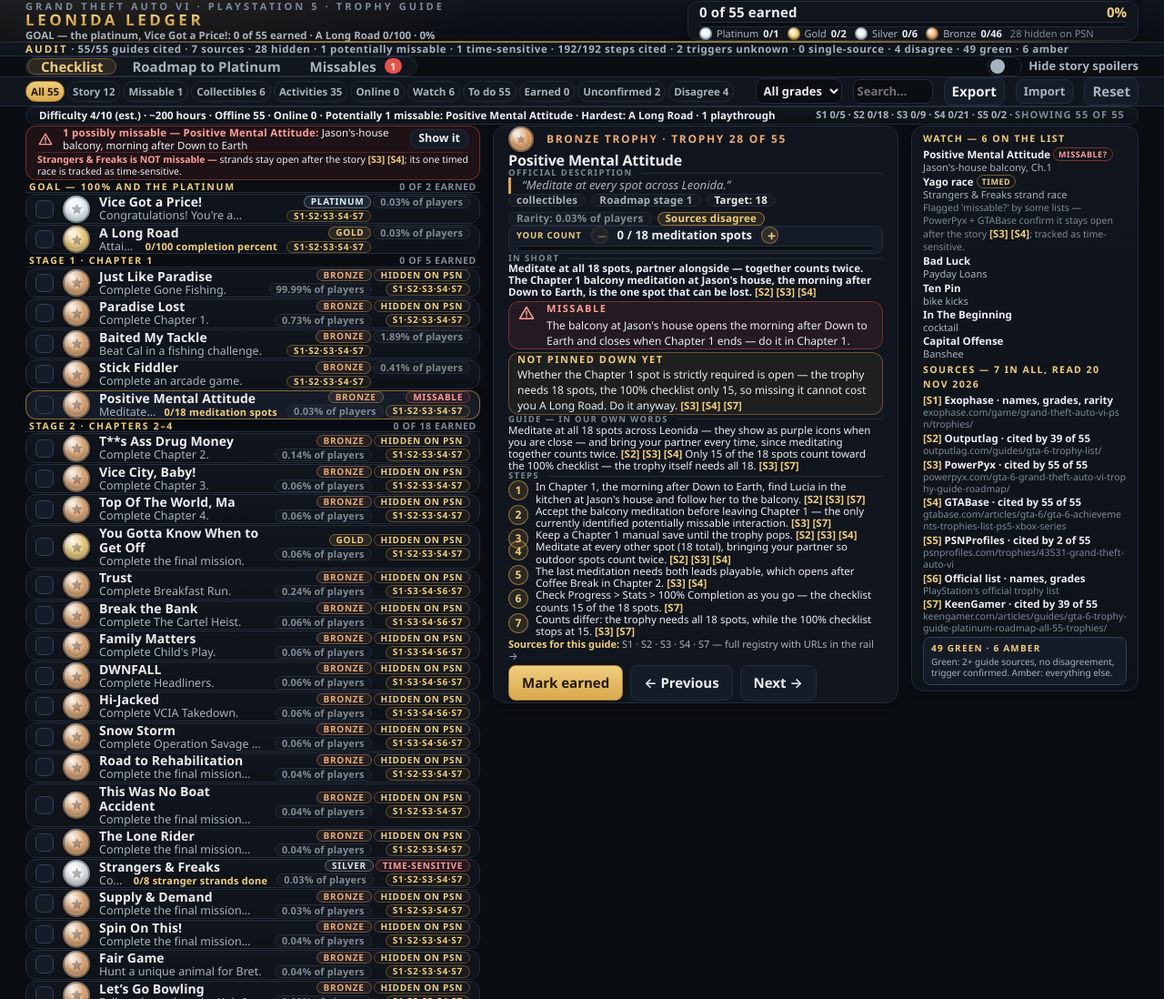
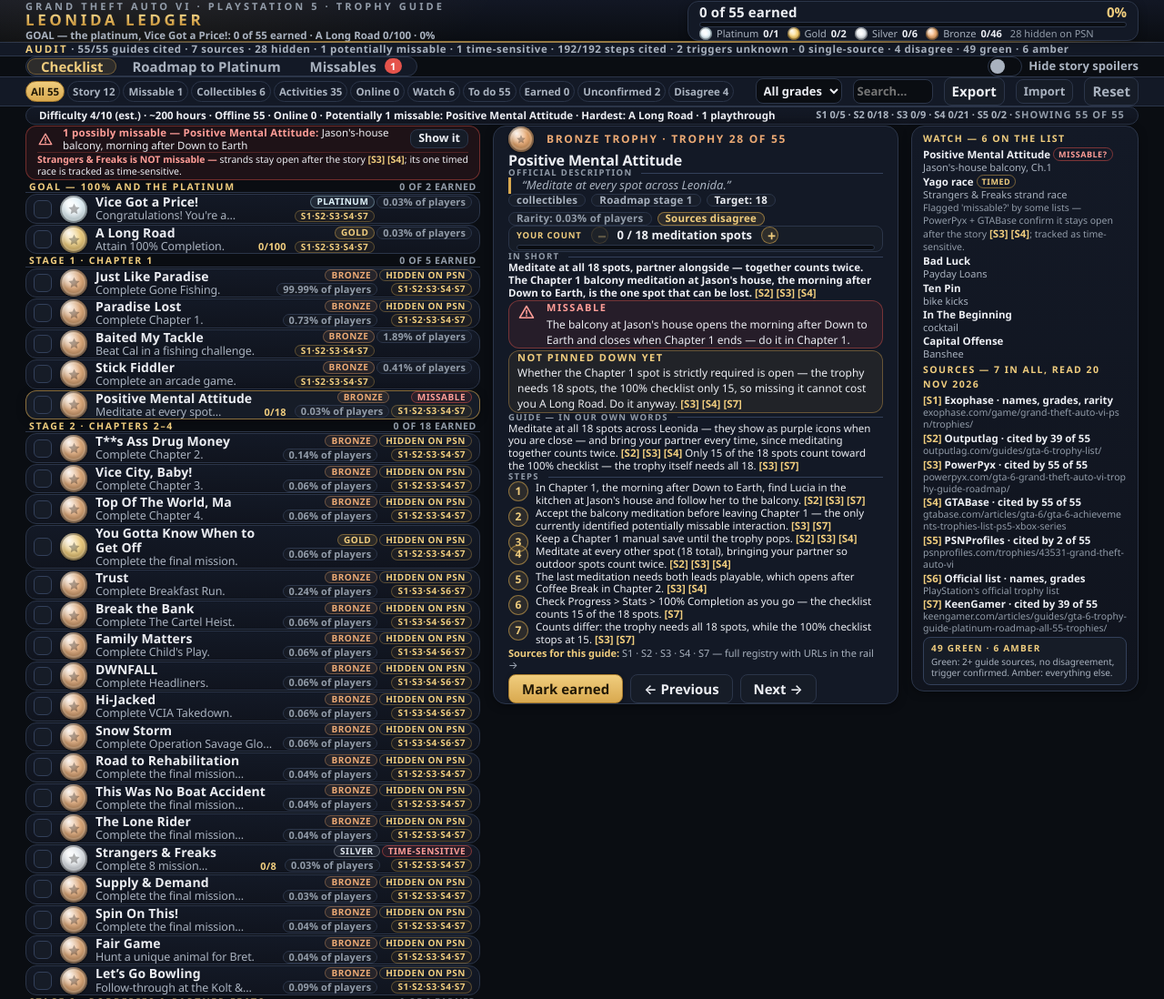
Before and after one commit to cleoworks/gta6-trophy-guide, a plain HTML site: page app/index.html in a window 1280 px wide. Shown: the top 1098 px of the page at 91% size. Drawn offline with Linux system fonts and the light colour scheme.

Commit message:
v19: legibility polish — faint contrast >=6:1, panel line-height, zero truncation, surface separation

```diff
--- a/app/app.js
+++ b/app/app.js
@@ -393,11 +393,22 @@ function formatRarity(trophy) {
    (about thirty characters at the row's text size) instead,
    with an ellipsis of its own: the reader still sees whole
    words, never a word sawn in half. Short descriptions render
-   untouched. */
-function rowDescription(text) {
+   untouched.
+   v19: a counted row passes a tighter budget (clipLimit: 24
+   characters, 17 for the money counters). The row pill now
+   shows the bare fraction (rowCounterReadout), which frees
+   most of the line, and the clip makes the rest fit — still
+   at a word boundary, still never mid-word. */
+function rowDescription(text, clipLimit) {
   const rest = text.slice(40);
   const cut = rest.search(/[,—–]|\s-\s/);
   if (cut >= 0) return text.slice(0, 40 + cut).trimEnd();
+  if (clipLimit && text.length > clipLimit) {
+    const clipped = text.slice(0, clipLimit);
+    const space = clipped.lastIndexOf(' ');
+    if (space >= 10) return clipped.slice(0, space) + '…';
+    return clipped.trimEnd() + '…';
+  }
   if (text.length > 34) {
     const clipped = text.slice(0, 30);
     const space = clipped.lastIndexOf(' ');
@@ -642,13 +653,26 @@ function formatMoney(value) {
   return '$' + value.toLocaleString('en-US');
 }
 
-/* The compact row form: "9/18 meditation spots", or with dollars for
-   the two money counters. */
+/* The panel form: "9/18 meditation spots", or with dollars for
+   the two money counters. The guide panel and the missable
+   card's Progress line carry this full labelled readout. */
 function counterReadout(trophy) {
   const c = trophy.counter;
   const value = counterValue(trophy);
   if (c.money) return formatMoney(value) + ' of ' + formatMoney(c.total) + ' ' + c.label;
   return value + '/' + c.total + ' ' + c.label;
+}
+
+/* The row pill's form (v19): the bare fraction — "23/100",
+   "$0/$250,000". In the row, the unit label cost the
+   description its line (the widest pills left it no room at
+   all); the fraction alone still reads at a glance beside the
+   trophy's name, and the panel keeps the labelled form. */
+function rowCounterReadout(trophy) {
+  const c = trophy.counter;
+  const value = counterValue(trophy);
+  if (c.money) return formatMoney(value) + '/' + formatMoney(c.total);
+  return value + '/' + c.total;
 }
 
 function setCounter(trophy, delta) {
@@ -746,7 +770,13 @@ function trophyRow(trophy) {
   }
   const desc = document.createElement('div');
   desc.className = 'trophy-desc';
-  desc.textContent = hidden ? 'Earn this story trophy to reveal its name and description.' : rowDescription(trophy.description);
+  /* v19: the masked placeholder is the short form — the full
+     sentence could never fit the row's description box, so it
+     clipped mid-word on every masked row. A counted row passes
+     its clip budget (17 for money counters, else 24). */
+  desc.textContent = hidden
+    ? 'Earn this trophy to reveal it.'
+    : rowDescription(trophy.description, trophy.counter ? (trophy.counter.money ? 17 : 24) : 0);
   if (trophy.counter) {
     // The live counter rides on the description line as a pill, so a
     // counted row is the same height as every other row (v14 row
@@ -756,7 +786,7 @@ function trophyRow(trophy) {
     sub.append(desc);
     const pill = document.createElement('span');
     pill.className = 'counter-pill' + (counterValue(trophy) >= trophy.counter.total ? ' complete' : '');
-    pill.textContent = counterReadout(trophy);
+    pill.textContent = rowCounterReadout(trophy);
     sub.append(pill);
     text.append(name, sub);
   } else {
--- a/app/index.html
+++ b/app/index.html
@@ -202,7 +202,7 @@
 </main>
 
 <footer class="colophon">
-  <p class="byline"><strong>Leonida Ledger</strong> — GTA VI Trophy Guide &amp; Tracker · Version 18 · Updated November 20, 2026</p>
+  <p class="byline"><strong>Leonida Ledger</strong> — GTA VI Trophy Guide &amp; Tracker · Version 19 · Updated November 20, 2026</p>
   <p class="provenance">Built on PlayStation's official trophy list: names, descriptions and grades are Sony's text, as mirrored by Exophase and PSNProfiles. Every guide in this app names its sources in its own panel.</p>
   <p><strong>Rarity.</strong> The percentage on each trophy is the share of Exophase-tracked players who had earned it when the list was read on 20 November 2026 — the day after release. Treat it as a launch-week snapshot: these figures move fast as more players start the game.</p>
   <p><strong>Sources.</strong> Guide prose and steps that come from a published launch-week guide cite Outputlag's GTA 6 Trophy List, PowerPyx's Trophy Guide &amp; Roadmap, GTABase's Trophy Guide &amp; Achievements List and KeenGamer's GTA 6 Trophy Guide &amp; Platinum Roadmap (Outputlag, PowerPyx, GTABase and KeenGamer checked 2026-11-20); the roadmap figures up top — difficulty, time, step budgets — come from PowerPyx's Trophy Guide &amp; Roadmap, cross-checked with GTABase, Outputlag and KeenGamer. Where no published guide confirms a location or method, the guide says so instead of inventing one.</p>
--- a/app/style.css
+++ b/app/style.css
@@ -104,16 +104,25 @@
 
 :root {
   --bg: #0a0d12;
-  --surface: #11151d;
+  /* v19: the card surface and the hairline step up one grade —
+     at the judge's thumbnail scale the three columns and the
+     panel were merging into one dark mass; the separation now
+     comes from the surfaces themselves, not from brighter text. */
+  --surface: #131926;
   --surface-2: #161c27;
   --raised: #1a212f;
-  --line: #242c3d;
+  --line: #2b3549;
   --line-bright: #33405a;
   --text: #eceef3;
   /* v16: the two greys step up a brightness grade (and a touch
-     less blue) — the dark theme stays, the small text reads. */
+     less blue) — the dark theme stays, the small text reads.
+     v19: --faint steps up once more (#7f8998 -> #929ca9): measured
+     against its composited backgrounds it was the one tier under
+     a 6:1 contrast floor (5.0–5.5:1 on the panel labels, rail
+     URLs and stage chips); the new value clears 6.15:1 worst
+     case. --muted already measured 8–9:1 and stays. */
   --muted: #a9b2bf;
-  --faint: #7f8998;
+  --faint: #929ca9;
   --gold: #d9a94f;
   --gold-hi: #f0cd7e;
   --gold-lo: #a87c2f;
@@ -210,7 +219,7 @@ button { cursor: pointer; }
   border-bottom: 1px solid var(--line);
   background:
     radial-gradient(640px 220px at 12% -50%, rgba(217, 169, 79, 0.10), rgba(217, 169, 79, 0) 62%),
-    linear-gradient(180deg, #10141d, var(--bg));
+    linear-gradient(180deg, #121724, var(--bg));
 }
 .masthead::after {
   content: "";
@@ -585,13 +594,17 @@ main { padding: 0 28px 18px; }
 .trophy-row {
   display: grid;
   grid-template-columns: 20px 30px minmax(0, 1fr) auto;
-  gap: 10px;
+  /* v19: the row's horizontal air steps down a notch (gap 10px,
+     padding 10px) — the ~11px goes to the description box, whose
+     longest official lines were clipping mid-word. Row heights
+     are untouched: both values are horizontal only. */
+  gap: 9px;
   align-items: center;
-  padding: 0 10px;
+  padding: 0 8px;
   border: 1px solid var(--line);
   border-radius: var(--radius);
   margin-bottom: 1px;
-  background: linear-gradient(180deg, var(--surface), #0e1219);
+  background: linear-gradient(180deg, var(--surface), #10141e);
   cursor: pointer;
   transition: border-color 0.12s ease, background 0.12s ease, box-shadow 0.12s ease;
 }
@@ -636,7 +649,11 @@ main { padding: 0 28px 18px; }
    tightens its stride by the same amount, so the row pack keeps
    its 33px while the text reads larger; the words themselves
    end at the first clause (app.js rowDescription). */
-.trophy-desc { color: var(--muted); font-size: 12.5px; margin-top: 0; line-height: 1.15; white-space: nowrap; overflow: hidden; text-overflow: ellipsis; min-width: 0; }
+/* v19 residual lever (pre-planned in the audit): the desc's
+   letter-spacing tightens 0.01em — after the row box widened,
+   the two longest official lines (Snow Storm, Catch Me If You
+   Can) were still ~7px over their boxes. */
+.trophy-desc { color: var(--muted); font-size: 12.5px; margin-top: 0; line-height: 1.15; letter-spacing: -0.01em; white-space: nowrap; overflow: hidden; text-overflow: ellipsis; min-width: 0; }
 /* The counter pill rides on the description line (v14): the
    description ellipsises to make room, the row stays one height. */
 .trophy-sub { display: flex; align-items: baseline; gap: 8px; min-width: 0; }
@@ -654,7 +671,9 @@ main { padding: 0 28px 18px; }
 .counter-pill.complete { color: var(--ok); }
 .trophy-tags { display: grid; grid-template-columns: auto auto; gap: 2px; justify-items: end; }
 .tag {
-  padding: 0 7px;
+  /* v19: horizontal padding 7px -> 6px — the last ~4px the two
+     longest description lines needed (see .trophy-desc). */
+  padding: 0 6px;
   border-radius: 999px;
   border: 1px solid var(--line);
   background: rgba(255, 255, 255, 0.02);
@@ -662,7 +681,9 @@ main { padding: 0 28px 18px; }
   font-size: 10px;
   font-weight: 700;
   line-height: 1.1;
-  letter-spacing: 0.07em;
+  /* v19: 0.07em -> 0.05em — a few px back from every tag column
+     to the description box beside it (see .trophy-row). */
+  letter-spacing: 0.05em;
   text-transform: uppercase;
   white-space: nowrap;
 }
@@ -687,7 +708,9 @@ main { padding: 0 28px 18px; }
   background: var(--surface);
   border: 1px solid var(--line);
   border-radius: 14px;
-  padding: 0 16px 2px;
+  /* v19: bottom padding 2px -> 0 — 2px of the funding for the
+     panel's looser prose stride (see .detail-guide). */
+  padding: 0 16px 0;
   box-shadow: var(--shadow);
   max-height: calc(100vh - 28px);
   overflow-y: auto;
@@ -717,7 +740,10 @@ main { padding: 0 28px 18px; }
   text-transform: uppercase;
   color: var(--faint);
 }
-.section-label::after { content: ""; flex: 1; height: 1px; background: var(--line); }
+/* v19: the label's rule steps from --line to --line-bright —
+   the panel's blocks separate at thumbnail scale at zero
+   height cost. */
+.section-label::after { content: ""; flex: 1; height: 1px; background: var(--line-bright); }
 .detail-desc {
   border-left: 3px solid var(--gold);
   padding: 0 0 0 12px;
@@ -756,7 +782,8 @@ main { padding: 0 28px 18px; }
 .counter-track {
   flex: 1 1 100%;
   height: 6px;
-  margin: 2px 0 2px;
+  /* v19: margins 2px -> 1px — 2px of the panel stride funding. */
+  margin: 1px 0 1px;
   background: #0a0d12;
   border: 1px solid var(--line);
   border-radius: 999px;
@@ -803,11 +830,18 @@ main { padding: 0 28px 18px; }
    v18: the stride loosens once more (1.12 -> 1.15) for the
    guide and the steps — the panel had 14px of slack left after
    the labelled counter bar and the honesty-box rewrite, and
-   this spends ~6px of it on air between the lines. */
-.detail-guide { margin: 0; font-size: 11.5px; line-height: 1.15; }
+   this spends ~6px of it on air between the lines.
+   v19: once more (1.15 -> 1.21), and IN SHORT with it
+   (1.12 -> 1.18) — funded inside the panel: the actions
+   buttons' vertical padding (7px -> 4px), the counter track's
+   margins (2px -> 1px), both boxes' top margin (3px -> 2px)
+   and the panel's own bottom padding (2px -> 0). Net cost
+   ~2px against the frame's 8px of slack. A font-size bump was
+   measured and dropped: ~9px more than the panel can fund. */
+.detail-guide { margin: 0; font-size: 11.5px; line-height: 1.21; }
 /* v15: the IN SHORT lead summary — the guide prose's own settings,
    with the summary's weight a step above the full text. */
-.detail-short { margin: 0; font-size: 11.5px; line-height: 1.12; font-weight: 600; color: var(--text); }
+.detail-short { margin: 0; font-size: 11.5px; line-height: 1.18; font-weight: 600; color: var(--text); }
 .detail-steps { list-style: none; counter-reset: step; margin: 0; padding: 0; }
 .detail-steps li {
   counter-increment: step;
@@ -815,7 +849,8 @@ main { padding: 0 28px 18px; }
   padding-left: 30px;
   margin-bottom: 0;
   font-size: 11.5px;
-  line-height: 1.15;
+  /* v19: the steps share the guide's 1.21 stride (see above). */
+  line-height: 1.21;
 }
 .cite-ref { color: var(--gold-hi); font-weight: 700; font-size: 11.5px; }
 .detail-steps li::before {
@@ -841,7 +876,8 @@ main { padding: 0 28px 18px; }
   border: 1px solid rgba(229, 83, 75, 0.42);
   border-radius: var(--radius);
   padding: 1px 9px;
-  margin: 3px 0 0;
+  /* v19: top margin 3px -> 2px — panel stride funding. */
+  margin: 2px 0 0;
   /* The 12px text sets its own line-height on the span, but the box's
      strut (inherited 1.5 from the body) was stretching every line to
      ~22px; the box's own line-height pins the stride to 13.8px. */
@@ -864,7 +900,8 @@ main { padding: 0 28px 18px; }
   border: 1px solid rgba(217, 169, 79, 0.38);
   border-radius: var(--radius);
   padding: 1px 9px;
-  margin: 3px 0 0;
+  /* v19: top margin 3px -> 2px — panel stride funding. */
+  margin: 2px 0 0;
   /* Same strut fix as .missable-box: without it the inherited 1.5
      line-height stretches the 12px text to a ~22px stride. */
   line-height: 1.15;
@@ -894,7 +931,7 @@ main { padding: 0 28px 18px; }
   grid-row: 2 / span 2;
   align-self: start;
   min-width: 0;
-  background: linear-gradient(180deg, var(--surface), #0e1219);
+  background: linear-gradient(180deg, var(--surface), #10141e);
   border: 1px solid var(--line);
   border-radius: 14px;
   padding: 6px 12px;
@@ -958,7 +995,9 @@ main { padding: 0 28px 18px; }
   background: var(--surface-2);
   border: 1px solid var(--line);
   border-radius: var(--radius-s);
-  padding: 7px 14px;
+  /* v19: vertical padding 7px -> 4px — the largest single
+     funder of the panel's looser prose stride (-6px). */
+  padding: 4px 14px;
   font-weight: 600;
   transition: border-color 0.12s ease, background 0.12s ease;
 }
@@ -1002,7 +1041,7 @@ main { padding: 0 28px 18px; }
 .meta-band {
   grid-column: 1 / -1;
   grid-row: 1;
-  background: linear-gradient(180deg, var(--surface), #0e1219);
+  background: linear-gradient(180deg, var(--surface), #10141e);
   border: 1px solid var(--line);
   border-radius: var(--radius);
   padding: 0 14px;
@@ -1063,7 +1102,7 @@ main { padding: 0 28px 18px; }
 .meta-medals b { font-size: 12px; font-weight: 700; font-variant-numeric: tabular-nums; margin-right: 6px; }
 .meta-medals b:last-child { margin-right: 0; }
 .meta-full {
-  background: linear-gradient(180deg, var(--surface), #0e1219);
+  background: linear-gradient(180deg, var(--surface), #10141e);
   border: 1px solid var(--line);
   border-radius: var(--radius);
   padding: 10px 16px 8px;
@@ -1123,7 +1162,7 @@ main { padding: 0 28px 18px; }
   display: grid;
   grid-template-columns: 36px minmax(0, 1fr);
   gap: 16px;
-  background: linear-gradient(180deg, var(--surface), #0e1219);
+  background: linear-gradient(180deg, var(--surface), #10141e);
   border: 1px solid var(--line);
   border-radius: var(--radius);
   padding: 16px 20px 16px 16px;
@@ -1213,7 +1252,7 @@ main { padding: 0 28px 18px; }
 
 /* ---------- Tips & Strategies (roadmap) ---------- */
 .tips {
-  background: linear-gradient(180deg, var(--surface), #0e1219);
+  background: linear-gradient(180deg, var(--surface), #10141e);
   border: 1px solid var(--line);
   border-radius: var(--radius);
   padding: 10px 16px 8px;
```
Also changed, not shown: screenshots/1-cover.jpg, screenshots/2-roadmap.jpg, screenshots/3-missables.jpg, screenshots/4-watch.jpg.
